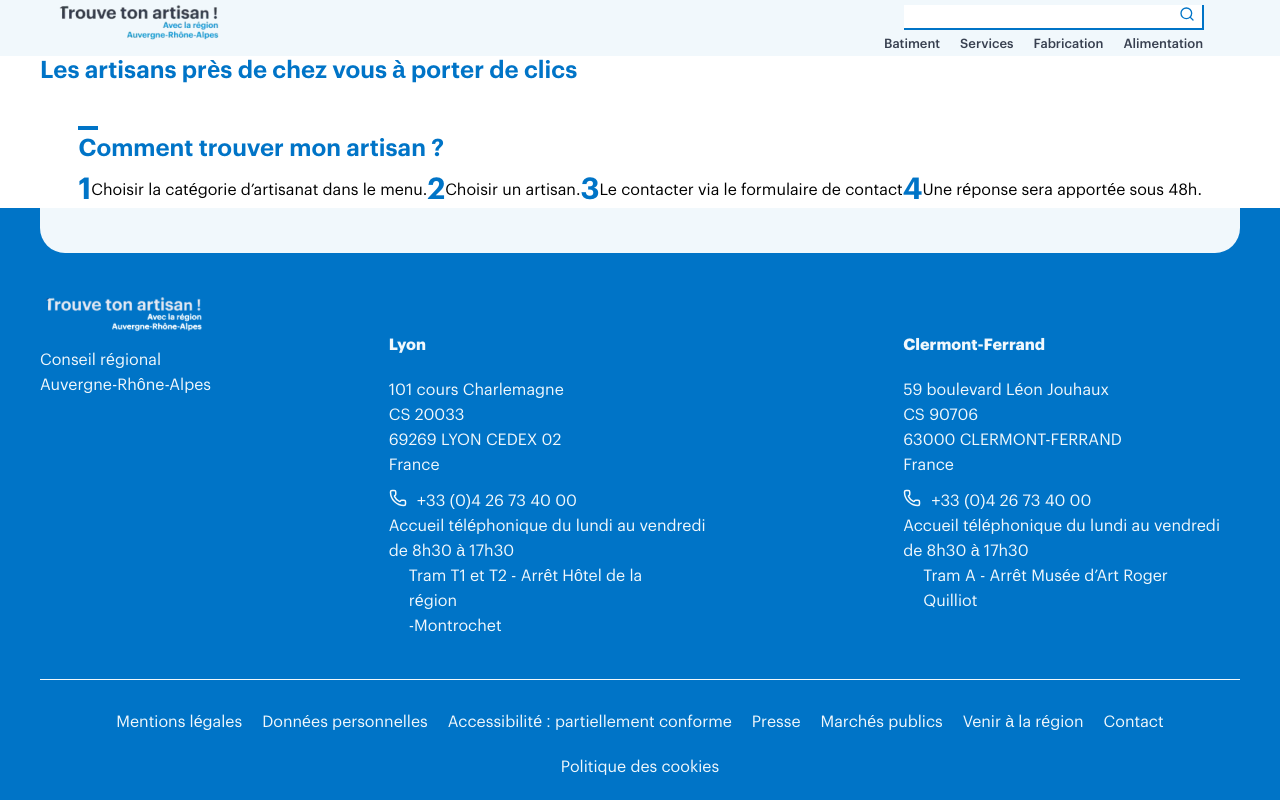
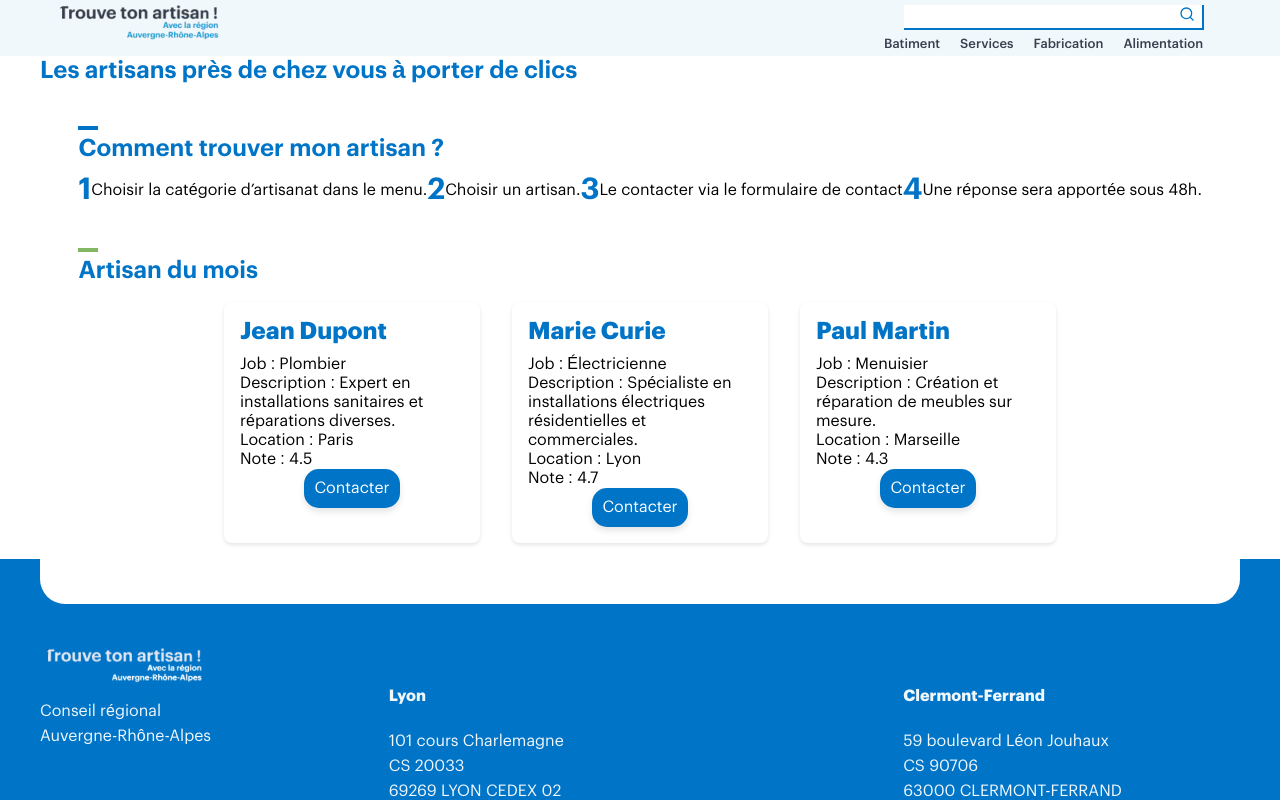
Before and after one commit to 7S-Coder/trouve-ton-artisan, a React (Vite) app: page / in a window 1280 px wide. Shown: the top 800 px of the page. Built offline with nearby package versions, Linux system fonts and the light colour scheme.

Commit message:
add artisanOfMonth

```diff
--- /dev/null
+++ b/src/components/ArtisanCard.jsx
@@ -0,0 +1,20 @@
+import '../css/components/ArtisanCard.css';
+import ContactBtn from '../components/ui/ContactBtn.jsx';
+
+export default function ArtisanCard({ artisan }) {
+    return (
+        <section className="artisan-card">
+            <span className="name">{artisan.name}</span>
+            <span className="job">Job : {artisan.job}</span>
+            <p className="description">Description : {artisan.description}</p>
+            <span className="location">Location : {artisan.location}</span>
+            <span className="rating">Note : {artisan.rating}</span>
+            <ContactBtn />
+        </section>
+    );
+}
+
+// Les cards Artisans sont seulement le template pour chaque artisan
+// Il faudra les générer dynamiquement avec les données du fichier artisans.json
+// Par exemple, en utilisant la méthode .map() pour parcourir le tableau d'artisans
+// et retourner un composant ArtisanCard pour chaque artisan avec ses données.
--- /dev/null
+++ b/src/components/ArtisanOfMonth.jsx
@@ -0,0 +1,18 @@
+import '../css/components/ArtisanOfMonth.css';
+import ArtisanCard from './ArtisanCard';
+import Artisans from '../datas/artisans.json';
+
+
+export default function ArtisanOfMonth() {
+    return (
+        <section id="artisan-of-month" >
+            <h2>Artisan du mois</h2>
+            <article>
+                {/* Afficher ici les trois artisans du mois (pour l'instant on affichera que les trois premiers artisans) */}
+                {Artisans.slice(0, 3).map((artisan, i) => (
+                    <ArtisanCard key={artisan.id} artisan={artisan} />
+                ))}
+            </article>
+        </section>
+    );
+}
--- /dev/null
+++ b/src/components/ui/ContactBtn.jsx
@@ -0,0 +1,9 @@
+import '../../css/components/ContactBtn.css';
+
+export default function ContactBtn() {
+    return (
+        <button id='contactBtn' className="contact-button">
+            Contacter
+        </button>
+    );
+}
--- /dev/null
+++ b/src/css/components/ArtisanCard.css
@@ -0,0 +1,25 @@
+.artisan-card {
+    border: 1px solid var(--light-gray);
+    border-radius: 8px;
+    padding: 16px;
+    margin: 16px;
+    box-shadow: 0 2px 4px rgba(0, 0, 0, 0.1);
+    max-width: 20vw;
+
+    display: flex;
+    flex-direction: column;
+    align-items: flex-start;
+}
+
+.artisan-card:hover {
+    box-shadow: 0 4px 8px var(--primary-color);
+    transform: scale(1.1);
+    transition: 1s;
+}
+
+.name {
+    font-size: 1.5em;
+    font-weight: bold;
+    color: var(--primary-color);
+    margin-bottom: 8px;
+}
--- /dev/null
+++ b/src/css/components/ArtisanOfMonth.css
@@ -0,0 +1,23 @@
+#artisan-of-month h2 {
+    margin-left: 3vw;
+}
+
+#artisan-of-month h2::before {
+    content: "";
+    display: block;
+    width: 20px;
+    height: 4px;
+    background-color: var(--green-color);
+    margin-bottom: 5px;
+}
+
+#artisan-of-month article {
+   display: flex;
+   justify-content: center;
+}
+#artisan-of-month .artisan-cards {
+    display: flex;
+    gap: 20px;
+    overflow-x: auto;
+    padding-bottom: 10px;
+}
--- /dev/null
+++ b/src/css/components/ContactBtn.css
@@ -0,0 +1,12 @@
+#contactBtn {
+    background-color: var(--primary-color);
+    color: white;
+    border: none;
+    border-radius: 15px;
+    padding: 10px 10px;
+    font-size: 16px;
+    box-shadow: 0 4px 6px rgba(0, 0, 0, 0.1);
+    cursor: pointer;
+    transition: background-color 0.3s ease;
+    margin: 0 auto;
+}
--- a/src/css/components/Finder.css
+++ b/src/css/components/Finder.css
@@ -1,10 +1,12 @@
+#finder {
+    margin-bottom: 5vh;
+}
+
 #finder div {
     display: flex;
     align-items: center;
 
 }
-
-
 
 #finder em {
     font-style: normal;
--- a/src/css/components/Footer.css
+++ b/src/css/components/Footer.css
@@ -1,5 +1,3 @@
-
-
 Footer {
     background-color: var(--primary-color);
     color: var(--text-light-color);
@@ -31,10 +29,11 @@ Footer .coordonnées li:first-child {
     width: 1200px;
     margin: 0 auto;
     height: 45px;
-    background-color: var(--text-light-color);
+    background-color: white;
     border-radius: 0 0 25px 25px;
     margin-bottom: 2.5rem;
 }
+
 Footer .coordonnées {
     margin-top: 40px;
 }
--- /dev/null
+++ b/src/datas/Artisans.json
@@ -0,0 +1,42 @@
+[
+    {
+        "id": 1,
+        "name": "Jean Dupont",
+        "job": "Plombier",
+        "description": "Expert en installations sanitaires et réparations diverses.",
+        "location": "Paris",
+        "rating": 4.5
+    },
+    {
+        "id": 2,
+        "name": "Marie Curie",
+        "job": "Électricienne",
+        "description": "Spécialiste en installations électriques résidentielles et commerciales.",
+        "location": "Lyon",
+        "rating": 4.7
+    },
+    {
+        "id": 3,
+        "name": "Paul Martin",
+        "job": "Menuisier",
+        "description": "Création et réparation de meubles sur mesure.",
+        "location": "Marseille",
+        "rating": 4.3
+    },
+    {
+        "id": 4,
+        "name": "Sophie Bernard",
+        "job": "Peintre en bâtiment",
+        "description": "Peinture intérieure et extérieure, décoration murale.",
+        "location": "Toulouse",
+        "rating": 4.6
+    },
+    {
+        "id": 5,
+        "name": "Lucas Moreau",
+        "job": "Couvreur",
+        "description": "Installation et réparation de toitures.",
+        "location": "Nice",
+        "rating": 4.4
+    }
+]
--- a/src/pages/Home.jsx
+++ b/src/pages/Home.jsx
@@ -1,9 +1,11 @@
 import Finder from '../components/Finder.jsx';
+import ArtisanOfMonth from '../components/ArtisanOfMonth.jsx';
 
 export default function Home() {
     return (
         <main>
         <Finder />
+        <ArtisanOfMonth />
         </main>
     );
 }
```
